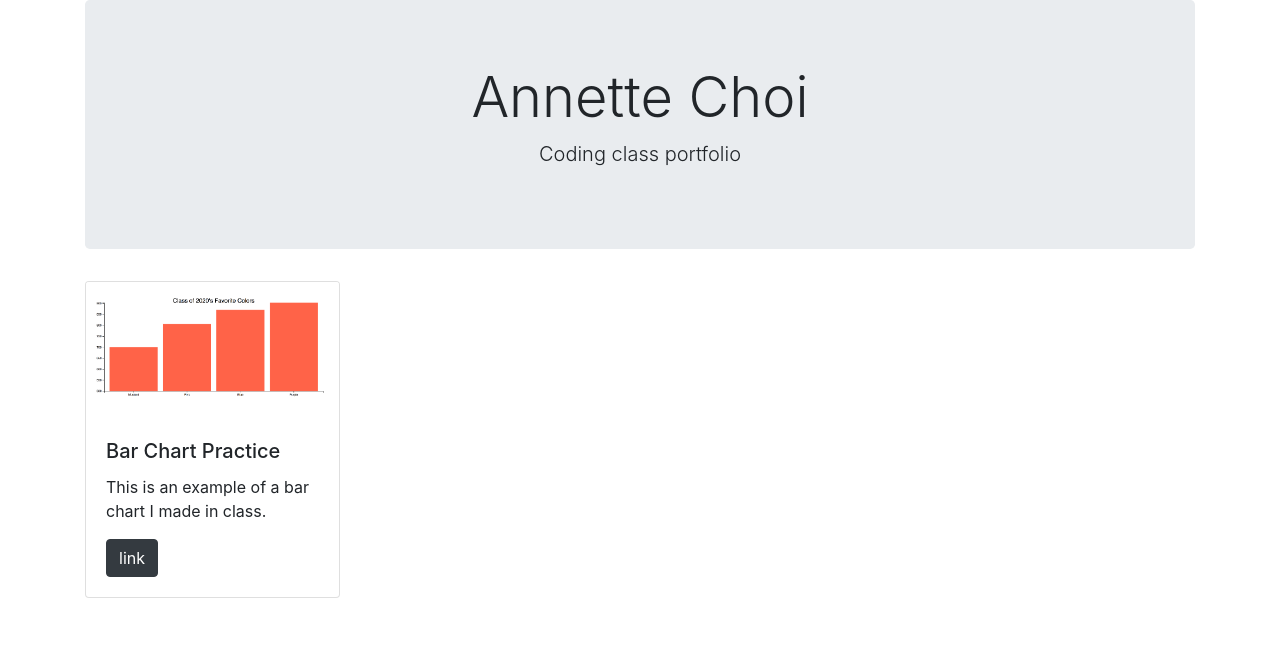
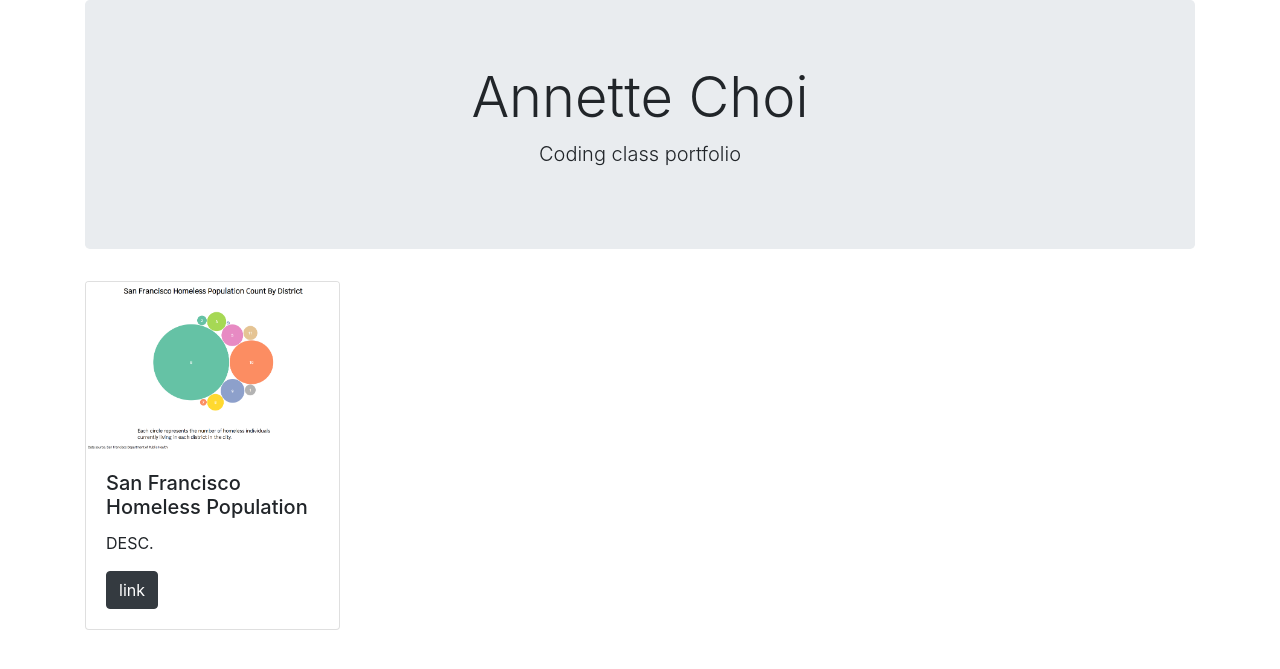
Before and after one commit to annettechoi/annettechoi, a Jekyll site: the page built from index.html, in a window 1280 px wide. Shown: the top 669 px of the page. Built offline with Jekyll 4.4.1, drawn with Linux system fonts in a browser that asks for light colours.

Commit message:
Update index.html

```diff
--- a/index.html
+++ b/index.html
@@ -3,10 +3,10 @@ layout: default
 title: Annette Choi
 projects:
 
-  - title: Bar Chart Practice
-    image: /bar-chart-practice/practice-bar-chart.png
-    description: This is an example of a bar chart I made in class.
-    link: /bar-chart-practice/
+  - title: San Francisco Homeless Population
+    image: /sf-homeless/sf-homeless-screenshot.png
+    description: DESC.
+    link: /sf-homeless/
 
 ---
 <div class="row">
```
